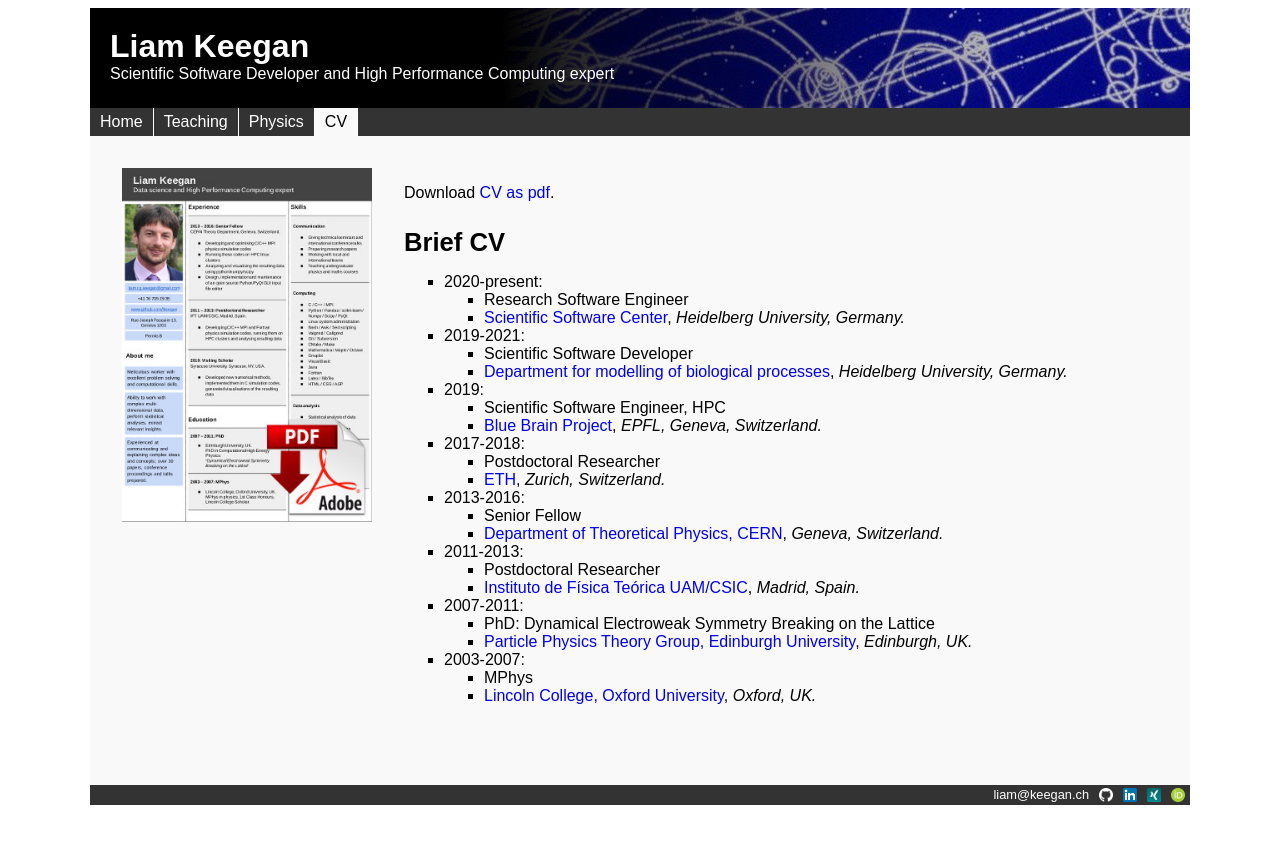
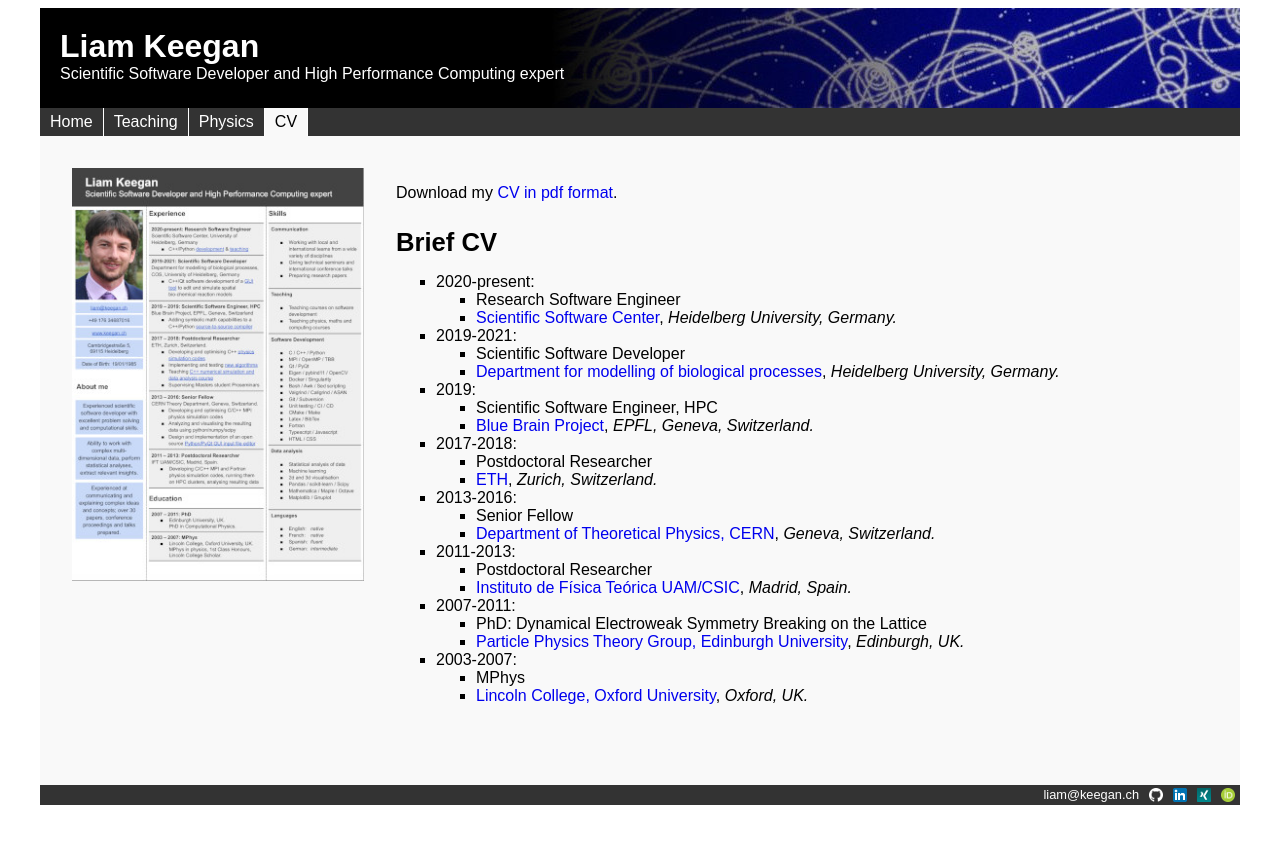
Before and after one commit to lkeegan/lkeegan.github.io, a Jekyll site: the page built from cv.html, in a window 1280 px wide. Shown: the top 844 px of the page. Built offline with Jekyll 4.4.1, drawn with Linux system fonts in a browser that asks for light colours.

Commit message:
update cv

```diff
--- a/css/layout.css
+++ b/css/layout.css
@@ -4,7 +4,7 @@
   border-style: solid;
   border-width: 0px;
   border-color: #333;
-  max-width: 1100px;
+  max-width: 1200px;
   background: #f9f9f9;
   font-family: Arial, sans-serif;
 }
@@ -70,7 +70,7 @@
 @media screen and (min-width: 768px) {
   #pic {
     width: 25%;
-    max-width: 250px;
+    max-width: 300px;
     float: left;
     padding: 1em;
   }
--- a/cv.html
+++ b/cv.html
@@ -4,7 +4,7 @@ layout: default
 image: cv.jpg
 ---
 
-<p>Download <a href="CV-Liam-Keegan.pdf">CV as pdf</a>.</p>
+<p>Download my <a href="CV-Liam-Keegan.pdf">CV in pdf format</a>.</p>
 <h2>Brief CV</h2>
 <ul>
   {% for item in site.data.cv %}
```
Also changed, not shown: imgs/cv.jpg, imgs/photo.png (deleted), 1 other file.
